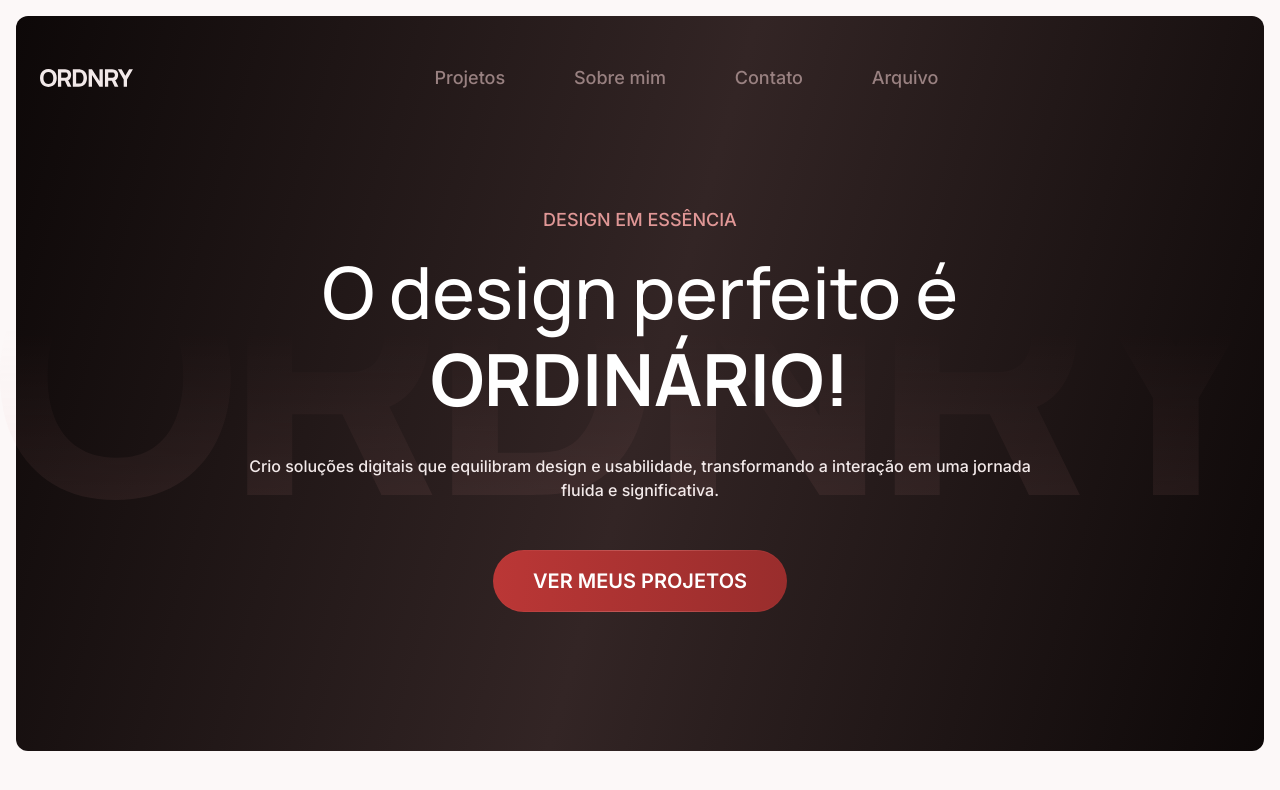
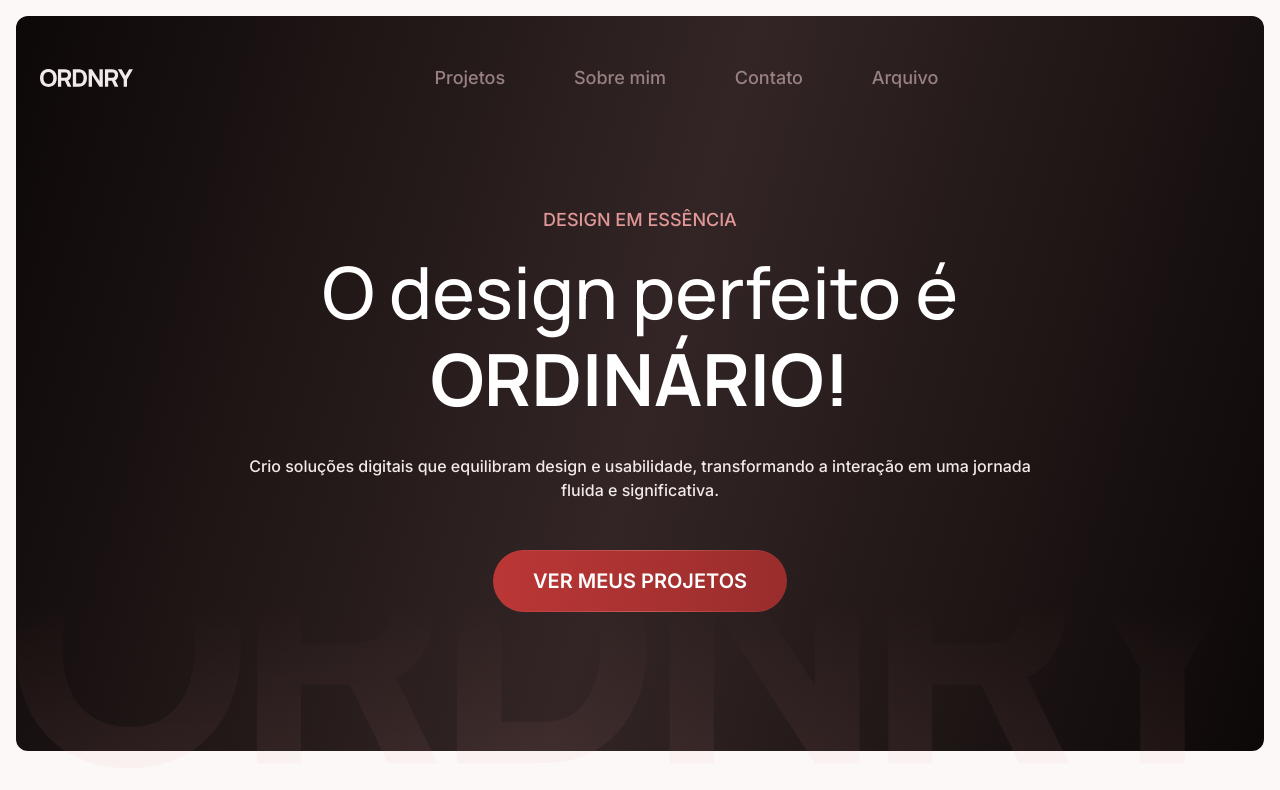
Before and after one commit to SamucaDren/ORDNRY-Portfolio, a React (Vite) app in the folder portfolio_ORDNRY/: page / in a window 1280 px wide. Shown: the top 790 px of the page. Built offline with nearby package versions, Linux system fonts and the light colour scheme.

Commit message:
Ajuste de elemento

```diff
--- a/portfolio_ORDNRY/src/pages/Home/Componentes/HeroSection-Style.css
+++ b/portfolio_ORDNRY/src/pages/Home/Componentes/HeroSection-Style.css
@@ -1,6 +1,7 @@
 .hero-section {
   display: flex;
   flex-direction: column;
+  position: relative;
   background-color: var(--neutral-700);
   gap: 24px;
   padding: 48px 24px;
@@ -40,6 +41,6 @@
 .overlay-hero {
   position: absolute;
   width: 100%;
-  bottom: 300px;
+  bottom: -17px;
   z-index: 1;
 }
```
